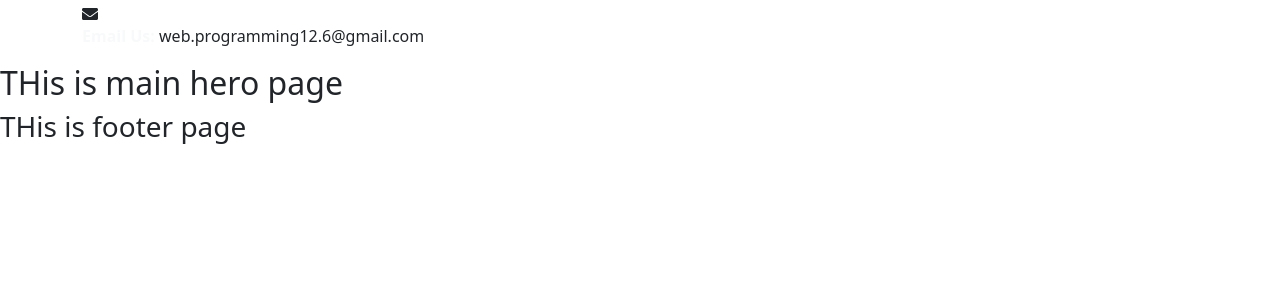
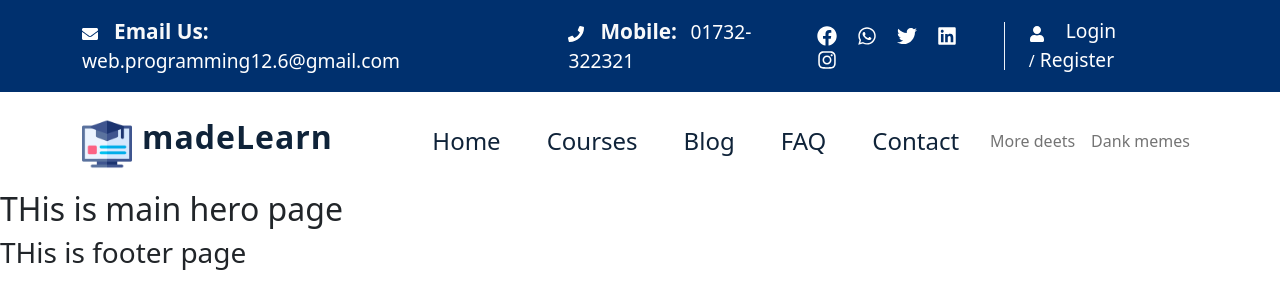
Before and after one commit to noyon-podder/learning-platfrom-client-10, a React (Create React App) app: page / in a window 1280 px wide. Shown: the top 308 px of the page. Built offline with nearby package versions, Linux system fonts and the light colour scheme.

Commit message:
header part complete this commit

```diff
--- a/src/App.css
+++ b/src/App.css
@@ -1,8 +1,15 @@
+* {
+  margin: 0;
+  padding: 0;
+  font-size: 16px;
+  box-sizing: border-box;
+}
 :root {
   --theme-color: #0d5ef4;
   --text-color: #0f2339;
-  --body-color: #00306e;
+  --header-color: #00306e;
   --white-color: #fff;
+  --border-color: #ecf1f9;
 }
 
 .App-logo {
--- /dev/null
+++ b/src/pages/shared/Header/Header.css
@@ -0,0 +1,49 @@
+.header {
+  background-color: var(--header-color);
+  color: var(--white-color);
+}
+.left-part p {
+  font-size: 1.2rem;
+  margin: 0;
+}
+.left-part p span {
+  font-size: 1.3rem;
+}
+.icons {
+  border-right: 1px solid var(--border-color);
+}
+.icons .icon {
+  font-size: 20px;
+  font-weight: 600;
+  margin: 0 10px;
+  cursor: pointer;
+}
+.user a {
+  color: var(--white-color);
+  font-size: 1.2rem;
+  margin-left: 5px;
+  text-decoration: none;
+  transition: color 0.2s ease;
+}
+.logo {
+  width: 50px;
+  height: 50px;
+}
+.titleName {
+  color: var(--text-color);
+  font-size: 2rem;
+  font-weight: 600;
+  margin-left: 10px;
+  letter-spacing: 1px;
+}
+
+.menu a {
+  font-size: 1.5rem;
+  color: var(--text-color);
+  font-weight: 400;
+  margin: 0 15px;
+  transition: color 0.3s ease;
+}
+.menu a:hover {
+  color: var(--theme-color);
+}
--- a/src/pages/shared/Header/Header.js
+++ b/src/pages/shared/Header/Header.js
@@ -1,23 +1,89 @@
-import React from 'react';
-import { Container } from 'react-bootstrap';
-import { FaEnvelope } from "react-icons/fa";
+import React from "react";
+import { Container } from "react-bootstrap";
+import Nav from 'react-bootstrap/Nav';
+import Navbar from 'react-bootstrap/Navbar';
+import NavDropdown from 'react-bootstrap/NavDropdown';
+import { FaEnvelope, FaFacebook, FaInstagram, FaLinkedin, FaPhone, FaTwitter, FaUser, FaWhatsapp } from "react-icons/fa";
+import { Link } from "react-router-dom";
+import logo from '../../../assets/logo.png'
+import "./Header.css";
 
 const Header = () => {
   return (
-        <header>
+    <>
+    <div className="header ">
       <Container>
-            <div className="top-header">
-              <div className="left-part">
-                <div className="email">
-                <FaEnvelope className=""/>
-                <p><span className="fw-bold text-light">Email Us: </span>web.programming12.6@gmail.com</p>
+        <div className="top-header py-3 d-flex justify-content-between align-items-center">
+            {/* //top header left part start  */}
+          <div className="left-part d-flex align-items-center">
+            <div className="d-flex align-items-center">
+              <p>
+                <FaEnvelope className="" />
+                <span className="fw-bold text-light ms-3 me-2">Email Us: </span>
+                web.programming12.6@gmail.com
+              </p>
+            </div>
+            <div className="d-flex align-items-center ms-5">
+              <p>
+                <FaPhone className="" />
+                <span className="fw-bold text-light ms-3 me-2">Mobile: </span>
+               01732-322321
+              </p>
             </div>
           </div>
-              <div className="right-part"></div>
+          {/* top header right part  */}
+          <div className="right-part d-flex align-items-center">
+           <div className="icons me-4 border-right">
+            <FaFacebook className="icon"/>
+            <FaWhatsapp className="icon"/>
+            <FaTwitter className="icon"/>
+            <FaLinkedin className="icon"/>
+            <FaInstagram className="icon me-3"/>
            </div>
-            <div className="bottom-header"> </div>
+           {/* user part start   */}
+           <div className="user">
+           <FaUser className="me-3"/>
+           <Link to='/login'>Login</Link> /
+           <Link to='/register'>Register</Link>
+           </div>
+          </div>
+        </div>
         </Container>
-        </header>
+        </div>
+        <div className="bottom-header">
+        <Navbar collapseOnSelect expand="lg" className="py-3">
+      <Container>
+        <Navbar.Brand href="#home">
+            <img src={logo} alt="" className="logo"/>
+           <span className="titleName">madeLearn</span>
+        </Navbar.Brand>
+        <Navbar.Toggle aria-controls="responsive-navbar-nav" />
+        <Navbar.Collapse id="responsive-navbar-nav">
+          <Nav className=" menu ms-auto">
+            <Nav.Link to="/home">Home</Nav.Link>
+            <Nav.Link to="/courses">Courses</Nav.Link>
+            <Nav.Link to="/blog">Blog</Nav.Link>
+            <Nav.Link to="/faq">FAQ</Nav.Link>
+            <Nav.Link to="/Contact">Contact</Nav.Link>
+
+          </Nav>
+          <Nav>
+            <Nav.Link href="#deets">More deets</Nav.Link>
+            <Nav.Link eventKey={2} href="#memes">
+              Dank memes
+            </Nav.Link>
+          </Nav>
+        </Navbar.Collapse>
+      </Container>
+    </Navbar>
+        </div>
+
+
+
+
+
+
+    </>
   );
 };
 
```
Lines whose indentation alone changed are shown as unchanged.
